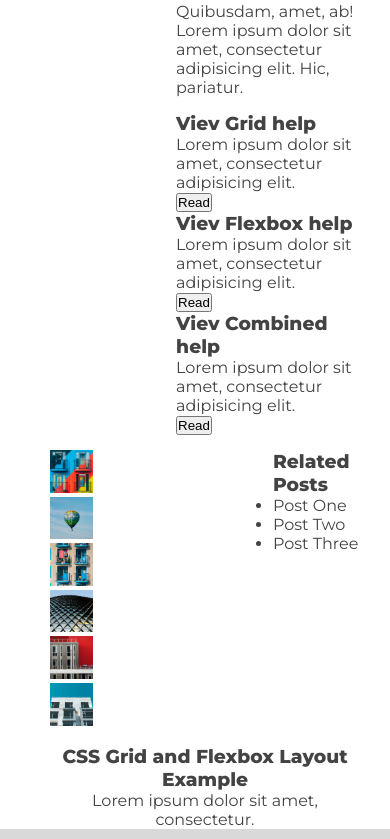
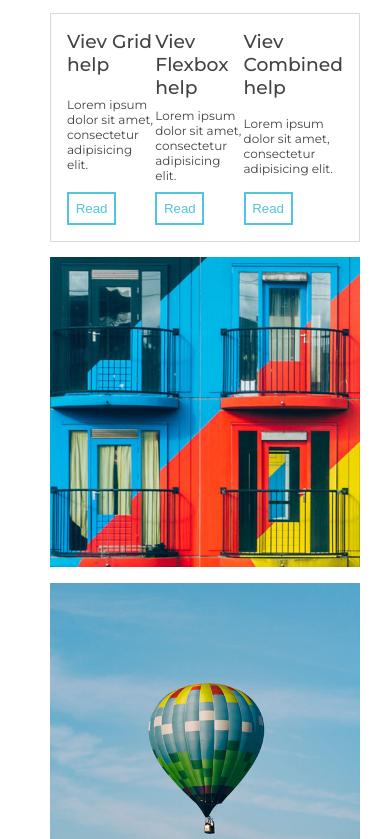
Before and after one commit to Vitaly-jun/flex_grid_template, a plain HTML site: page index.html in a window 390 px wide. Shown: the part 665-1504 px from the top of the page. Drawn offline with Linux system fonts and the light colour scheme.

Commit message:
Адаптивка сайта

```diff
--- a/css/style.css
+++ b/css/style.css
@@ -1,4 +1,4 @@
-@import url('https://fonts.googleapis.com/css2?family=Montserrat:wght@100;400;500;800&display=swap');
+@import url('https://fonts.googleapis.com/css2?family=Montserrat:wght@100;400;500;700;800&display=swap');
 *{
     box-sizing: border-box;
     margin: 0;
@@ -65,28 +65,162 @@ header > button:focus{
 .sidebar{
     grid-column: 1/2;
     grid-row: 3/5;
+    border-top: 3px solid #693f7e;
+    background-color: #f9f9f6;
+    padding: 2em;
+}
+.sidebar h3{
+    margin: 1em 0;
+}
+.sidebar ul{
+    list-style-type: none;
+}
+.sidebar li{
+    margin: .2em 0;
+}
+.sidebar a{
+    font-size: .75em;
+    font-weight: 500;
 }
 main{
     grid-column: 2/4;
     grid-row: 2/4;
 }
+main h1{
+    color:#50c6db;
+    font-weight: 700;
+    margin-bottom: .5em;
+}
+main p{
+    margin: .7em 0;
+    font-weight: 500;
+    color: #918b8b;
+}
 .help{
+    display: flex;
+    justify-content: space-around;
     grid-column: 2/4;
     grid-row: 4/5;
+    border: 1.5px solid #d9d9d9;
+    padding: 1em;
+}
+.help-item{
+    display: flex;
+    flex-direction: column;
+    align-items: flex-start;
+    justify-content: space-between;
+}
+.help-item h3{
+    font-weight: 500;
+}
+.help-item p{
+    margin: .75em 0;
+    font-size: .75em;
+}
+.help-item button{
+    border: 2.5px solid #50c6db;
+    padding: .5em;
+    color:#50c6db;
+    font-weight: 500;
+    background-color: #fff;
+    cursor: pointer;
 }
 .gallery{
+    display: grid;
     grid-column: 1/3;
     grid-row: 5/6;
+    grid-template-columns: repeat(auto-fit,minmax(160px, 1fr));
+    grid-gap: .8em;
+
 }
 .gallery img{
-    width: 20%;
+    width: 100%;
 }
 .sidebar-related{
     grid-column: 3/4;
     grid-row: 5/6;
+    padding: 2em;
+}
+.sidebar-related h3{
+    margin-bottom: .5em;
+    padding-bottom: .5em;
+    border-bottom: 1px solid #d9d9d9;
+}
+.sidebar-related ul{
+    margin-left: 1.1em;
+}
+.sidebar-related a{
+    font-size: .75em;
+    font-weight: 500;
+    color: #838383;
+    margin-left: .2em;
 }
 .footer{
     grid-column: 1/4;
     grid-row: 6/7;
     text-align: center;
+    background-color: #9f9c9c;
+    padding: 2em 0;
 }
+.footer h3{
+    color: #fff;
+    margin-bottom: .7em;
+}
+.footer p{
+    margin-bottom: .8em;
+    font-size: .75em;
+}
+@media screen and (max-width: 768px) {
+    .container{
+        grid-template-rows: repeat(8,auto);
+    }
+    header{
+        grid-column: 1/4;
+        grid-row: 1/2;
+    }
+    .hero{
+        display: none;
+    }
+    .sidebar{
+        grid-column: 1/4;
+        grid-row: 2/3;
+        border-top: none;
+        text-align: center;
+        padding: 0;
+    }
+    .sidebar ul{
+        display: flex;
+        flex-direction: row;
+        justify-content: space-between;
+    }
+    main{
+        grid-column: 1/4;
+        grid-row: 3/4;
+    }
+    .help{
+        grid-column: 1/4;
+        grid-row: 4/5;
+    }
+    .gallery{
+        grid-column: 1/4;
+        grid-row: 5/6;
+    }
+    .sidebar-related{
+        grid-column: 1/4;
+        grid-row: 6/7;
+        text-align: center;
+    }
+    .sidebar-related ul{
+        display: flex;
+        flex-direction: row;
+        justify-content: space-between;
+    }
+    .footer{
+        grid-column: 1/4;
+        grid-row: 7/8;
+    }
+
+
+
+
+}
```
